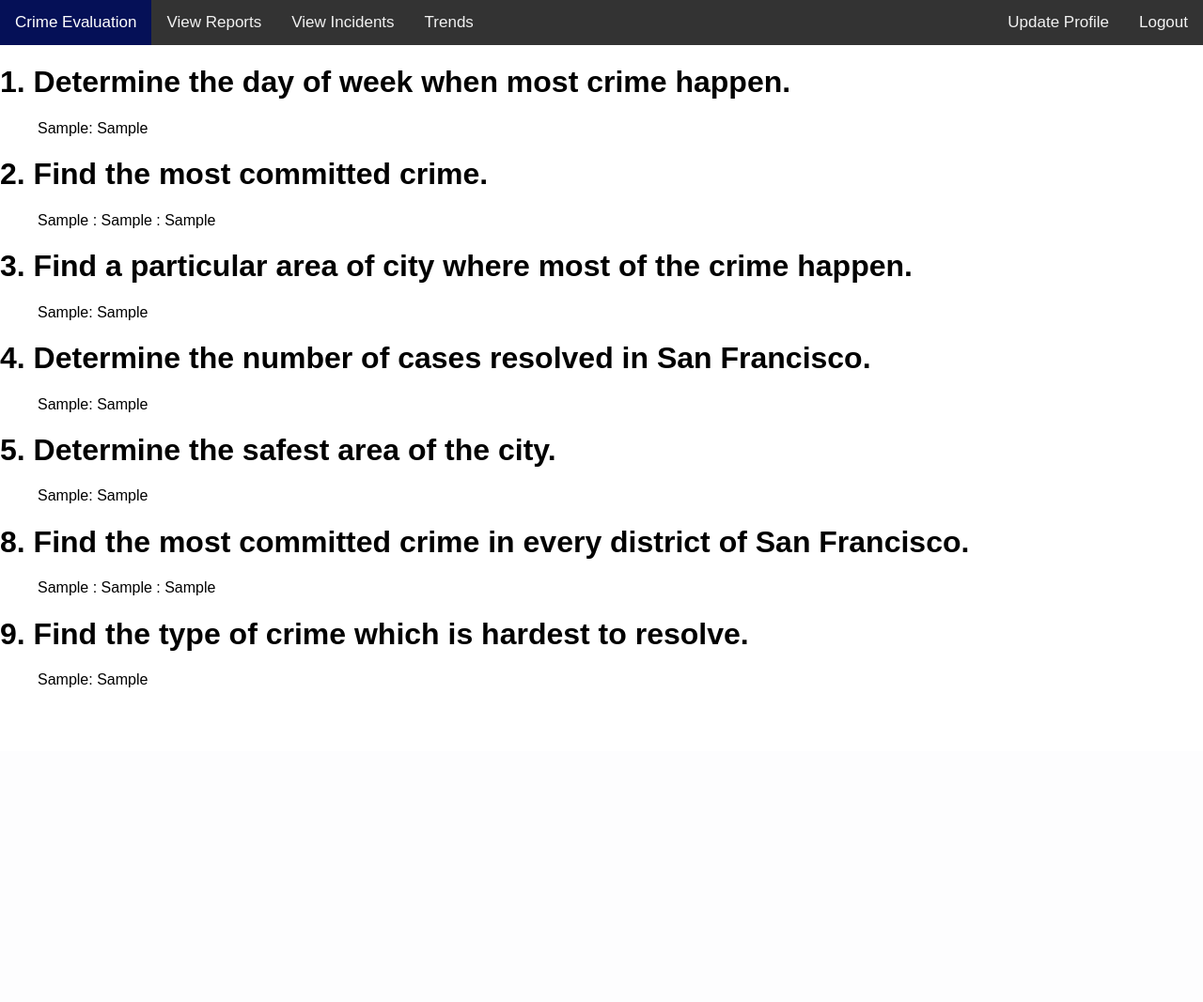
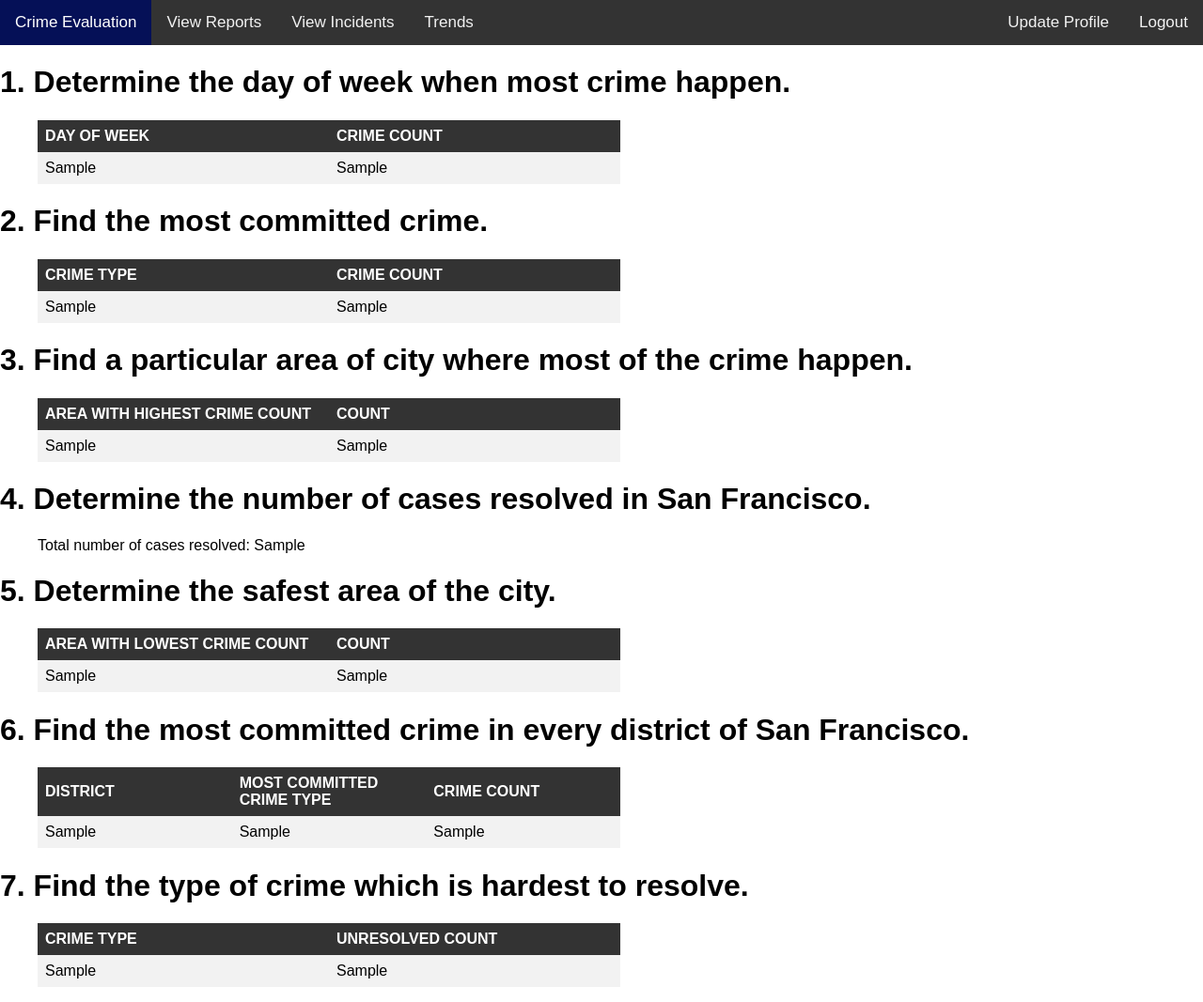
Before and after one commit to KashidVivek/DBMS-SFPD, a Django app: template Crime_Visualisation/templates/mainApp/simple.html in a window 1280 px wide. Shown: the whole page at 94% size. Before the commit the page ends 732 px from the top, so only its background shows below. Run offline with Django 3.2, Linux system fonts and the light colour scheme; the template is opened without the code that fills it: most values are stand-ins (such as "Sample title", 1, 10 or a date in 2020).

Commit message:
1)Improved UI appearance of simple queries

```diff
--- a/Crime_Visualisation/templates/mainApp/simple.html
+++ b/Crime_Visualisation/templates/mainApp/simple.html
@@ -7,10 +7,12 @@ body {
             margin: 0;
             font-family: Arial, Helvetica, sans-serif;
         }
+
         .topnav {
             overflow: hidden;
             background-color: #333;
         }
+
         .topnav a {
             float: left;
             color: #f2f2f2;
@@ -19,16 +21,40 @@ body {
             text-decoration: none;
             font-size: 17px;
         }
+
         .topnav a:hover {
             background-color: #ddd;
             color: black;
         }
+
         .topnav a.active {
             background-color: rgb(5, 16, 87);
             color: white;
         }
+
         .topnav-right {
             float: right;
+        }
+
+
+        table {
+            border-collapse: collapse;
+            width: 50%;
+            table-layout: fixed;
+        }
+
+        th, td {
+            text-align: left;
+            padding: 8px;
+        }
+
+        tr:nth-child(even) {
+            background-color: #f2f2f2
+        }
+
+        th {
+            background-color: #333;
+            color: white;
         }
     </style>
 </head>
@@ -45,70 +71,131 @@ body {
     </div>
 </div>
 
-<h1> 1.	Determine the day of week when most crime happen.</h1>
-{% if r1%}
+<h1> 1. Determine the day of week when most crime happen.</h1>
+{% if r1 %}
     <ol>
-    {%for t in r1%}
-      <l1>{{t.0}}: {{t.1}}</l1><br/>
-    {%endfor%}
+        <table>
+            <tr>
+                <th>DAY OF WEEK</th>
+                <th>CRIME COUNT</th>
+            </tr>
+            {% for t in r1 %}
+                <tr>
+                    <td>{{ t.1 }}</td>
+                    <td>{{ t.0 }}</td>
+                </tr>
+            {% endfor %}
+        </table>
     </ol>
-{%endif%}
+{% endif %}
 
-<h1> 2.	Find the most committed crime.</h1>
-{% if r2%}
+<h1> 2. Find the most committed crime.</h1>
+{% if r2 %}
     <ol>
-    {%for t in r2%}
-      <l1>{{t.0}} : {{t.1}} : {{t.2}} </l1><br/>
-    {%endfor%}
+        <table>
+            <tr>
+                <th>CRIME TYPE</th>
+                <th>CRIME COUNT</th>
+            </tr>
+            {% for t in r2 %}
+                <tr>
+                    <td>{{ t.2 }}</td>
+                    <td>{{ t.0 }}</td>
+                </tr>
+            {% endfor %}
+
+        </table>
     </ol>
-{%endif%}
+{% endif %}
 
-<h1> 3.	Find a particular area of city where most of the crime happen.</h1>
-{% if r3%}
+<h1> 3. Find a particular area of city where most of the crime happen.</h1>
+{% if r3 %}
     <ol>
-    {%for t in r3%}
-      <l1>{{t.0}}: {{t.1}}</l1><br/>
-    {%endfor%}
+        <table>
+            <tr>
+                <th>AREA WITH HIGHEST CRIME COUNT</th>
+                <th>COUNT</th>
+            </tr>
+            {% for t in r3 %}
+                <tr>
+                    <td>{{ t.1 }}</td>
+                    <td>{{ t.0 }}</td>
+                </tr>
+            {% endfor %}
+
+        </table>
     </ol>
-{%endif%}
+{% endif %}
 
 
-<h1> 4.	Determine the number of cases resolved in San Francisco.</h1>
-{% if r4%}
+<h1> 4. Determine the number of cases resolved in San Francisco.</h1>
+{% if r4 %}
     <ol>
-    {%for t in r4%}
-      <l1>{{t.0}}: {{t.1}}</l1><br/>
-    {%endfor%}
+        {% for t in r4 %}
+            <l1>Total number of cases resolved: {{ t.0 }}</l1><br/>
+        {% endfor %}
     </ol>
-{%endif%}
+{% endif %}
 
-<h1> 5.	Determine the safest area of the city.</h1>
-{% if r5%}
+<h1> 5. Determine the safest area of the city.</h1>
+{% if r5 %}
     <ol>
-    {%for t in r5%}
-      <l1>{{t.0}}: {{t.1}}</l1><br/>
-    {%endfor%}
+        <table>
+            <tr>
+                <th>AREA WITH LOWEST CRIME COUNT</th>
+                <th>COUNT</th>
+            </tr>
+            {% for t in r5 %}
+                <tr>
+                    <td>{{ t.1 }}</td>
+                    <td>{{ t.0 }}</td>
+                </tr>
+            {% endfor %}
+
+        </table>
     </ol>
-{%endif%}
+{% endif %}
 
-<h1> 8.	Find the most committed crime in every district of San Francisco.</h1>
-{% if r8%}
+<h1> 6. Find the most committed crime in every district of San Francisco.</h1>
+{% if r8 %}
     <ol>
-    {%for t in r8%}
-      <l1>{{t.0}} : {{t.1}} : {{t.2}} </l1><br/>
-    {%endfor%}
+        <table>
+            <tr>
+                <th>DISTRICT</th>
+                <th>MOST COMMITTED CRIME TYPE</th>
+                <th>CRIME COUNT</th>
+            </tr>
+            {% for t in r8 %}
+                <tr>
+                    <td>{{ t.2 }}</td>
+                    <td>{{ t.1 }}</td>
+                    <td>{{ t.0 }}</td>
+                </tr>
+            {% endfor %}
+
+        </table>
     </ol>
-{%endif%}
+{% endif %}
 
 
-<h1> 9.	Find the type of crime which is hardest to resolve. </h1>
-{% if r9%}
+<h1> 7. Find the type of crime which is hardest to resolve. </h1>
+{% if r9 %}
     <ol>
-    {%for t in r9%}
-      <l1>{{t.0}}: {{t.1}}</l1><br/>
-    {%endfor%}
+        <table>
+            <tr>
+                <th>CRIME TYPE</th>
+                <th>UNRESOLVED COUNT</th>
+            </tr>
+            {% for t in r9 %}
+                <tr>
+                    <td>{{ t.0 }}</td>
+                    <td>{{ t.1 }}</td>
+                </tr>
+            {% endfor %}
+
+        </table>
     </ol>
-{%endif%}
+{% endif %}
 
 </body>
 </html>
```
Also changed, not shown: Crime_Visualisation/mainApp/views.py (+11 -9 lines). Lines whose indentation alone changed are shown as unchanged.
